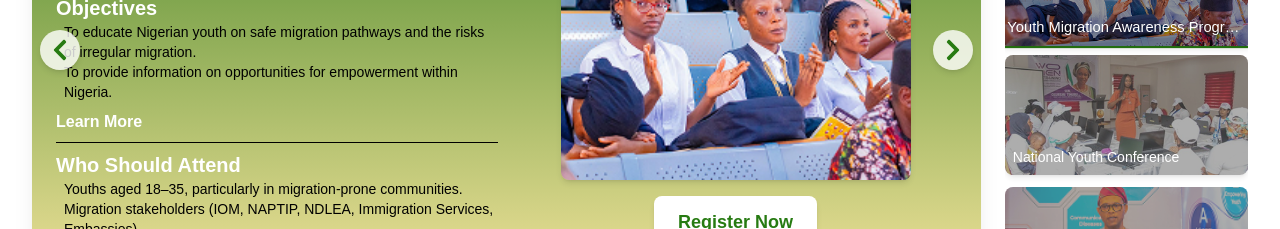
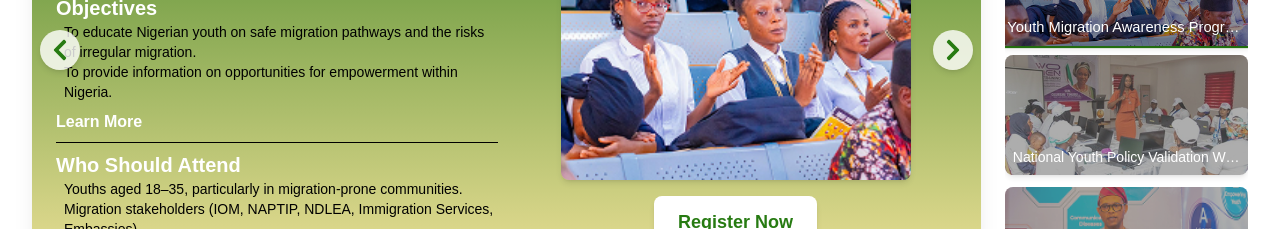
Before and after one commit to Blaziod/urep-frontend, a Next.js app: page / in a window 1280 px wide. Shown: the part 1060-1289 px from the top of the page. Built offline with nearby package versions, Linux system fonts and the light colour scheme.

Commit message:
fix: typos

```diff
--- a/src/app/page.tsx
+++ b/src/app/page.tsx
@@ -54,7 +54,7 @@ export default function Home() {
     },
     {
       id: 'national_youth',
-      title: 'National Youth Conference',
+      title: 'National Youth Policy Validation Workshop',
       background: 'The National Youth Policy Validation Workshop provides a platform for stakeholders to review\n' +
           '                        and validate the revised National Youth Policy. It ensures inclusivity, stakeholder input, and\n' +
           '                        alignment of the policy with current realities facing Nigerian youths.',
```
